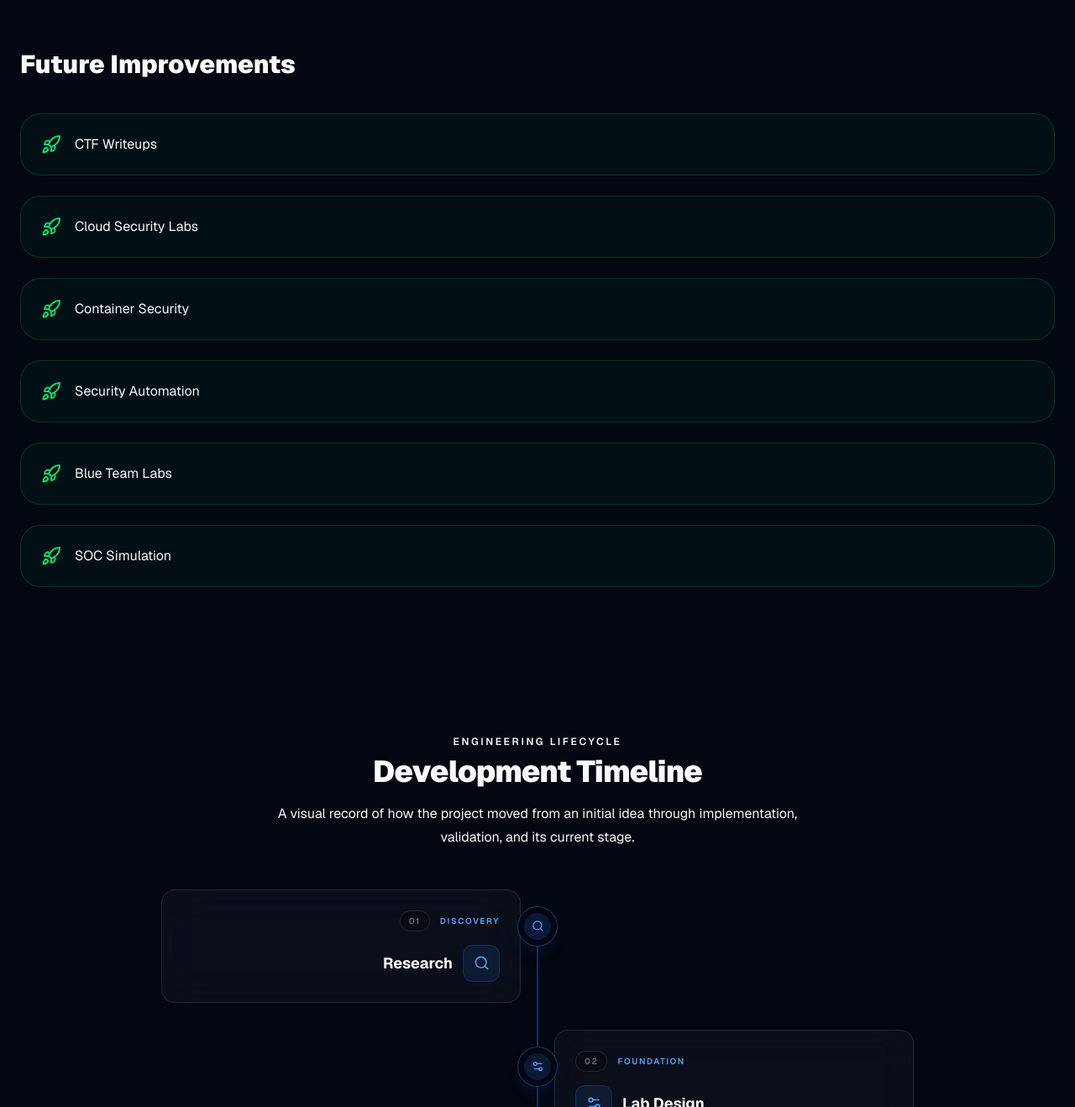
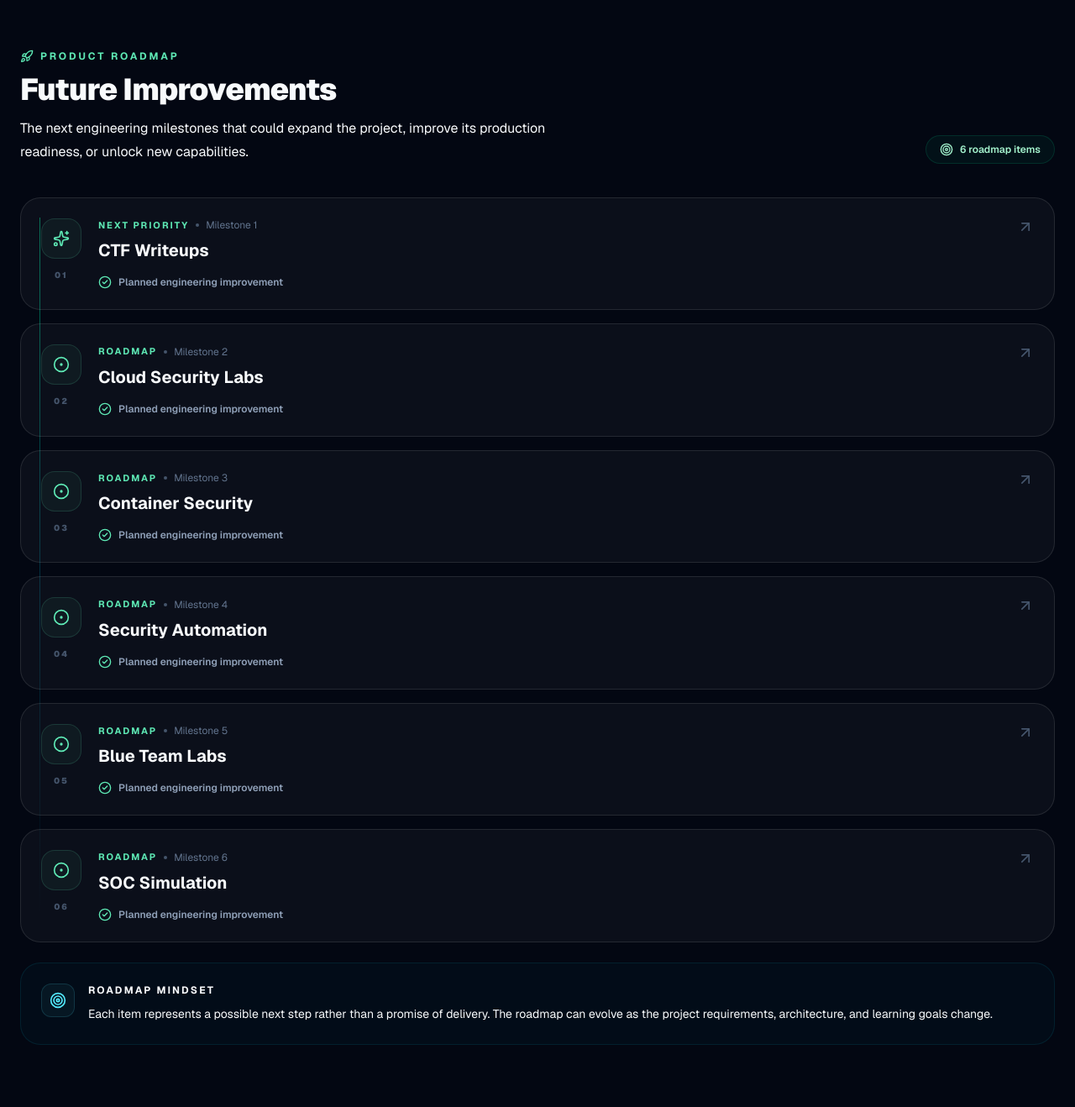
Before and after one commit to utech0201-debug/utech-portfolio, a Next.js app: page /projects/cybersecurity-labs in a window 1280 px wide. Shown: the part 7872-9190 px from the top of the page at 84% size. Built offline with nearby package versions, Linux system fonts and the light colour scheme.

Commit message:
feat: upgrade project roadmap showcase

```diff
--- a/src/components/projects/details/ProjectFuture.tsx
+++ b/src/components/projects/details/ProjectFuture.tsx
@@ -1,7 +1,14 @@
 "use client";
 
 import { motion } from "framer-motion";
-import { Rocket } from "lucide-react";
+import {
+  ArrowUpRight,
+  CheckCircle2,
+  CircleDot,
+  Rocket,
+  Sparkles,
+  Target,
+} from "lucide-react";
 
 import { Project } from "@/types/project";
 
@@ -9,45 +16,106 @@ interface Props {
   project: Project;
 }
 
-export default function ProjectFuture({
-  project,
-}: Props) {
+export default function ProjectFuture({ project }: Props) {
   return (
-    <section className="py-20">
+    <section className="py-20" aria-labelledby="future-title">
+      <div className="mb-10 flex flex-col gap-4 md:flex-row md:items-end md:justify-between">
+        <div>
+          <div className="mb-3 flex items-center gap-2 text-xs font-bold uppercase tracking-[0.24em] text-emerald-300">
+            <Rocket className="h-4 w-4" />
+            Product Roadmap
+          </div>
 
-      <h2 className="mb-10 text-3xl font-black">
-        Future Improvements
-      </h2>
+          <h2 id="future-title" className="text-3xl font-black tracking-tight md:text-4xl">
+            Future Improvements
+          </h2>
 
-      <div className="grid gap-6">
+          <p className="mt-3 max-w-2xl text-sm leading-7 text-slate-400 md:text-base">
+            The next engineering milestones that could expand the project,
+            improve its production readiness, or unlock new capabilities.
+          </p>
+        </div>
 
-        {project.futurePlans.map((plan, index) => (
-
-          <motion.div
-            key={plan}
-            initial={{ opacity: 0 }}
-            whileInView={{ opacity: 1 }}
-            transition={{
-              delay: index * 0.1,
-            }}
-            viewport={{ once: true }}
-            className="rounded-3xl border border-green-500/20 bg-green-500/5 p-6"
-          >
-
-            <div className="flex gap-4">
-
-              <Rocket className="text-green-400" />
-
-              <p>{plan}</p>
-
-            </div>
-
-          </motion.div>
-
-        ))}
-
+        <div className="flex w-fit items-center gap-2 rounded-full border border-emerald-400/15 bg-emerald-400/5 px-4 py-2 text-xs font-semibold text-emerald-200">
+          <Target className="h-4 w-4" />
+          {project.futurePlans.length} roadmap items
+        </div>
       </div>
 
+      <div className="relative">
+        <div className="absolute bottom-6 left-[23px] top-6 hidden w-px bg-gradient-to-b from-emerald-400/50 via-cyan-400/20 to-transparent md:block" />
+
+        <div className="grid gap-4">
+          {project.futurePlans.map((plan, index) => (
+            <motion.article
+              key={plan}
+              initial={{ opacity: 0, x: -16 }}
+              whileInView={{ opacity: 1, x: 0 }}
+              transition={{ duration: 0.4, delay: index * 0.08 }}
+              viewport={{ once: true, margin: "-50px" }}
+              className="group relative overflow-hidden rounded-3xl border border-white/10 bg-white/[0.035] p-5 transition-all duration-300 hover:-translate-y-0.5 hover:border-emerald-300/20 hover:bg-white/[0.05] md:ml-0 md:p-6"
+            >
+              <div className="flex gap-4 md:gap-5">
+                <div className="relative z-10 flex shrink-0 flex-col items-center">
+                  <div className="flex h-12 w-12 items-center justify-center rounded-2xl border border-emerald-300/15 bg-emerald-300/5 text-emerald-300">
+                    {index === 0 ? (
+                      <Sparkles className="h-5 w-5" />
+                    ) : (
+                      <CircleDot className="h-5 w-5" />
+                    )}
+                  </div>
+
+                  <span className="mt-3 text-[10px] font-black uppercase tracking-[0.2em] text-slate-600">
+                    {String(index + 1).padStart(2, "0")}
+                  </span>
+                </div>
+
+                <div className="min-w-0 flex-1">
+                  <div className="flex flex-wrap items-center gap-2">
+                    <span className="text-[11px] font-bold uppercase tracking-[0.18em] text-emerald-300">
+                      {index === 0 ? "Next priority" : "Roadmap"}
+                    </span>
+                    <span className="h-1 w-1 rounded-full bg-slate-600" />
+                    <span className="text-xs text-slate-500">
+                      Milestone {index + 1}
+                    </span>
+                  </div>
+
+                  <h3 className="mt-2 text-lg font-bold text-white md:text-xl">
+                    {plan}
+                  </h3>
+
+                  <div className="mt-4 flex items-center gap-2 text-xs font-semibold text-slate-400">
+                    <CheckCircle2 className="h-4 w-4 text-emerald-300" />
+                    Planned engineering improvement
+                  </div>
+                </div>
+
+                <ArrowUpRight className="hidden h-5 w-5 shrink-0 text-slate-600 transition-colors group-hover:text-emerald-300 md:block" />
+              </div>
+            </motion.article>
+          ))}
+        </div>
+      </div>
+
+      <div className="mt-6 rounded-3xl border border-cyan-400/10 bg-cyan-400/[0.03] p-5 md:p-6">
+        <div className="flex gap-4">
+          <div className="flex h-10 w-10 shrink-0 items-center justify-center rounded-xl border border-cyan-300/15 bg-cyan-300/5 text-cyan-300">
+            <Target className="h-5 w-5" />
+          </div>
+
+          <div>
+            <p className="text-xs font-bold uppercase tracking-[0.18em] text-cyan-300">
+              Roadmap mindset
+            </p>
+            <p className="mt-2 text-sm leading-6 text-slate-400">
+              Each item represents a possible next step rather than a promise
+              of delivery. The roadmap can evolve as the project requirements,
+              architecture, and learning goals change.
+            </p>
+          </div>
+        </div>
+      </div>
     </section>
   );
 }
```
